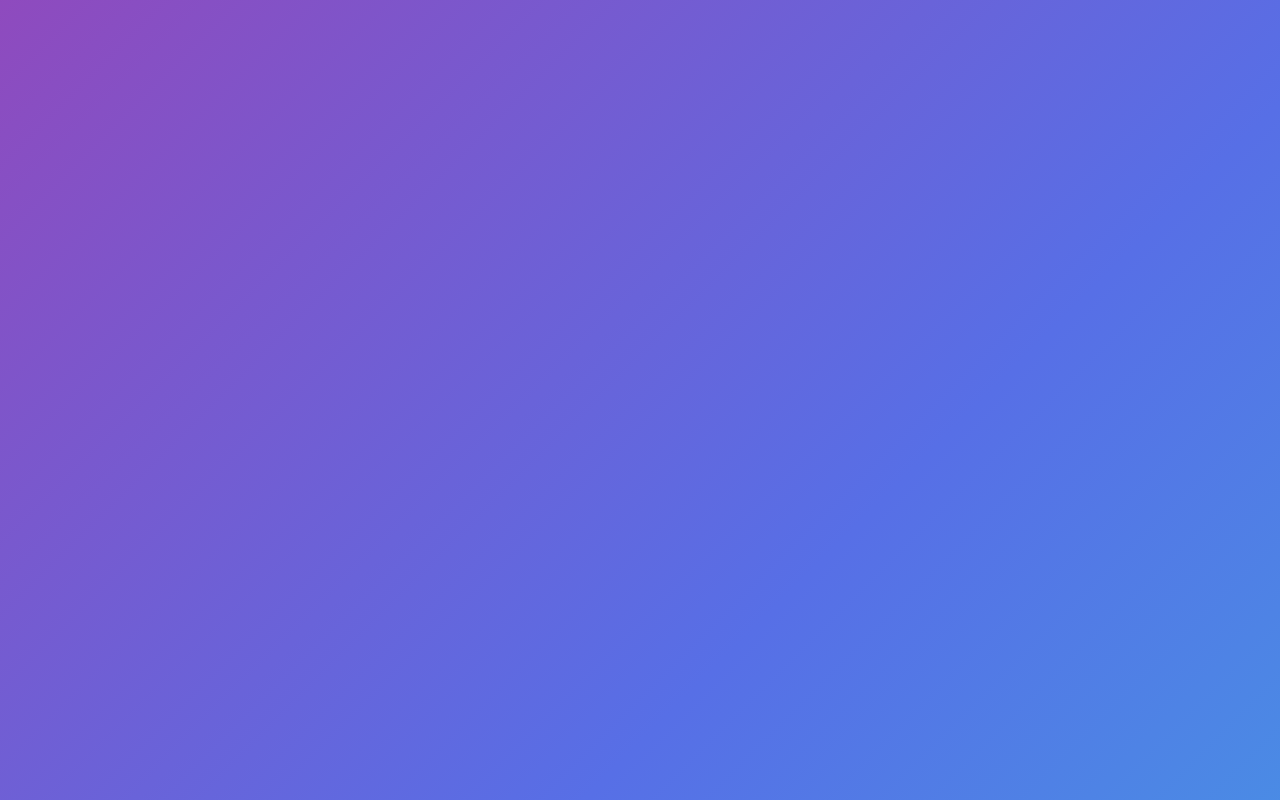
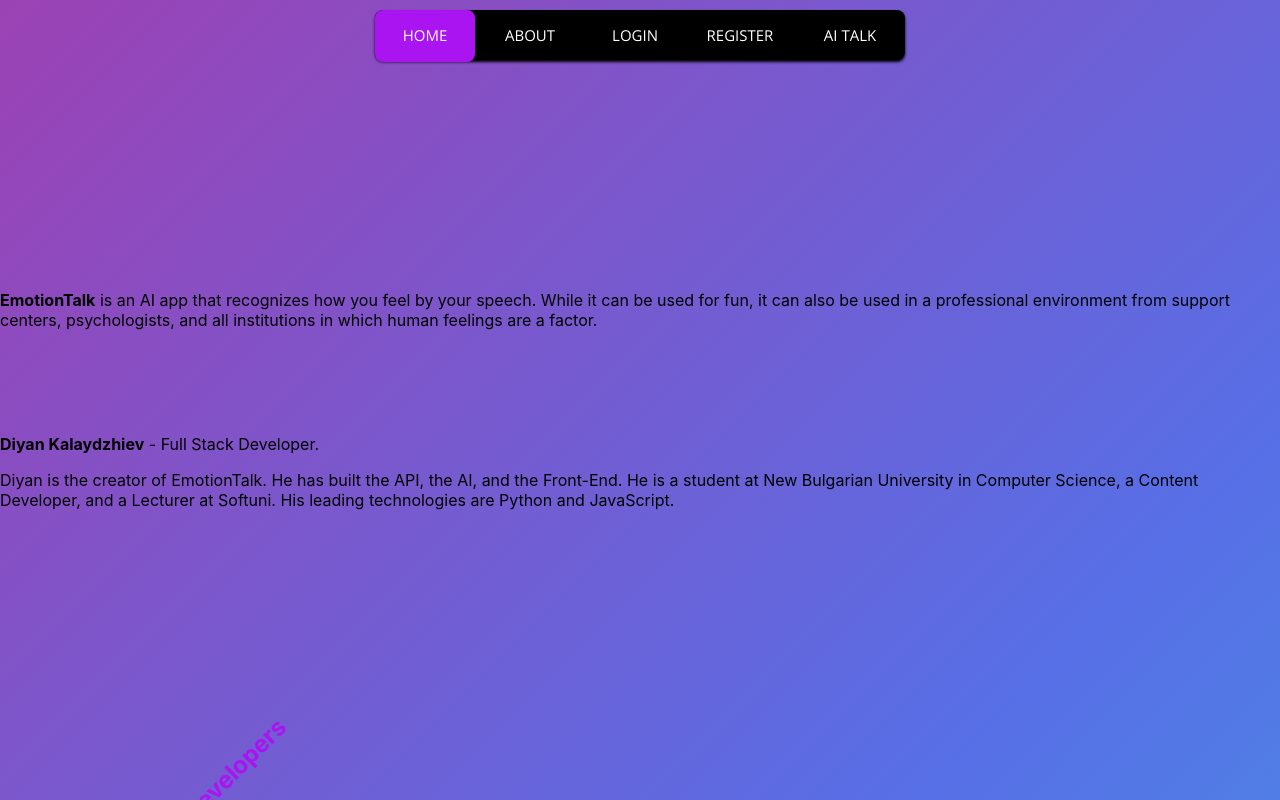
Before and after one commit to DiyanKalaydzhiev23/emotion-talk-front-end, a React (Create React App) app: page /about in a window 1280 px wide. Before the commit this address had no page. Built offline with nearby package versions, Linux system fonts and the light colour scheme.

Commit message:
started about page

```diff
--- a/src/App.js
+++ b/src/App.js
@@ -4,12 +4,14 @@ import RecordSound from './components/RecordSound/RecordSound';
 import Register from './components/Register/Register';
 import Login from './components/Login/Login';
 import Home from './components/Home/Home';
+import About from './components/About/About';
 
 
 function App() {
     return (
 		<Routes>
 			<Route path="" element={<Home />} />
+			<Route path="/about" element={<About/>} />
 			<Route path="/register" element={<Register />} />
 			<Route path="/login" element={<Login />} />
 			<Route path="/emotion-talk" element={<RecordSound/>} />
--- /dev/null
+++ b/src/components/About/About.jsx
@@ -0,0 +1,31 @@
+import Navigation from "../Navigation/Navigation";
+
+export default function About() {
+    return (
+        <div>
+            <Navigation/>
+            <div>
+                <p>
+                    <b>EmotionTalk</b> is an AI app that recognizes how you feel by your speech.
+                    While it can be used for fun, it can also be used in a professional environment
+                    from support centers, psychologists, and all institutions in which human feelings are a factor.
+                </p>
+            </div>
+            <div>
+                <h2>Developers</h2>
+            </div>
+            <div>
+                <img src="" alt="" />
+                <p>
+                    <b>Diyan Kalaydzhiev</b> - Full Stack Developer.
+                </p>
+                <p>
+                    Diyan is the creator of EmotionTalk. He has built the API, the AI, and the Front-End.
+                    He is a student at New Bulgarian University in Computer Science, a Content Developer, and a Lecturer at Softuni.
+                    His leading technologies are Python and JavaScript.
+                </p>
+            </div>
+            <div></div>
+        </div>
+    );
+}
--- a/src/components/Navigation/Navigation.jsx
+++ b/src/components/Navigation/Navigation.jsx
@@ -17,7 +17,7 @@ export default function Navigation() {
     return (
         <nav>
             <Link to="/">Home</Link>
-            <a href="#">About</a>
+            <Link to="/about">About</Link>
             <a href="#">Login</a>
             <a href="#">Register</a>
             <Link to="/emotion-talk">AI Talk</Link>
```
Also changed, not shown: src/components/About/AboutStyles.module.css (added).
